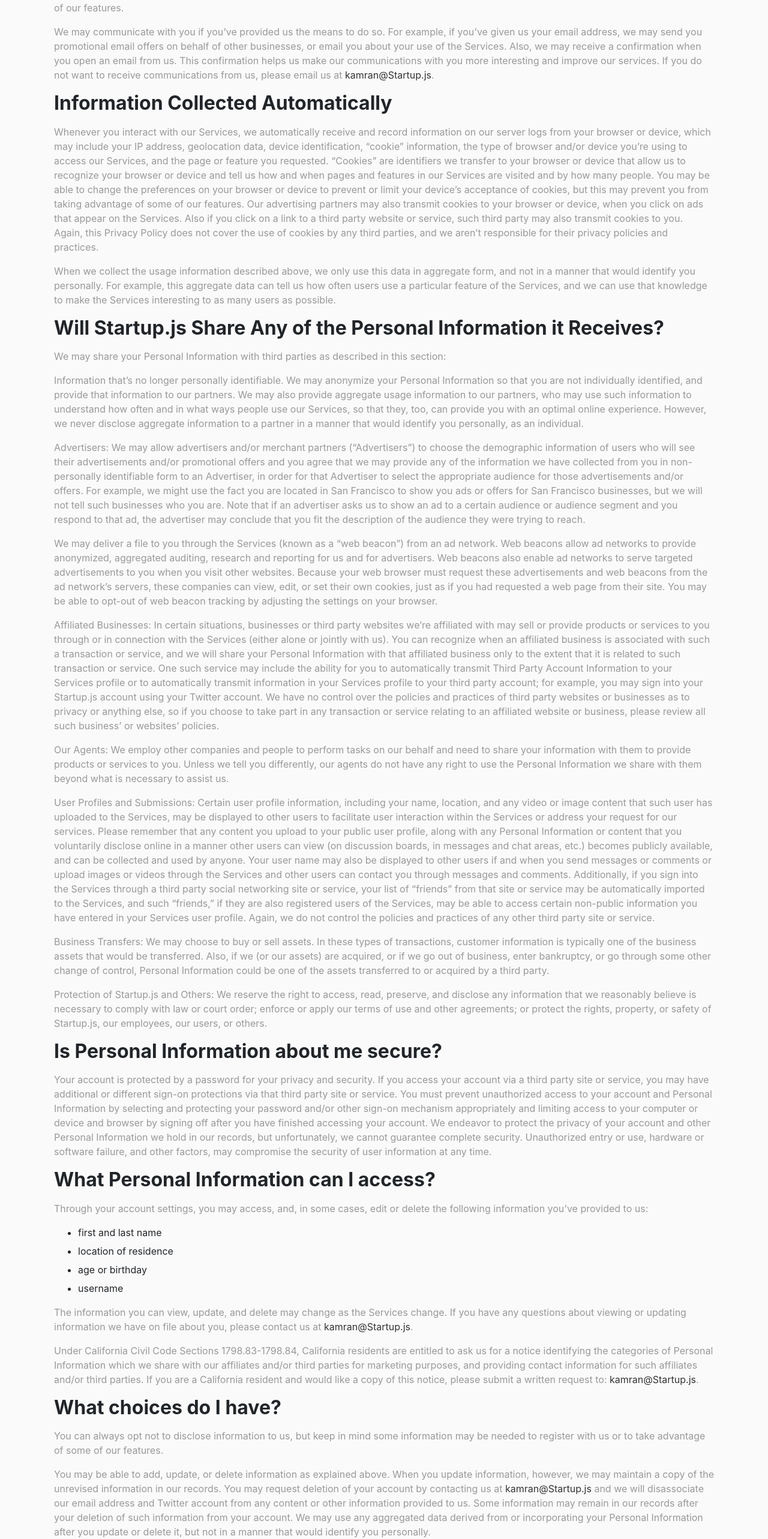
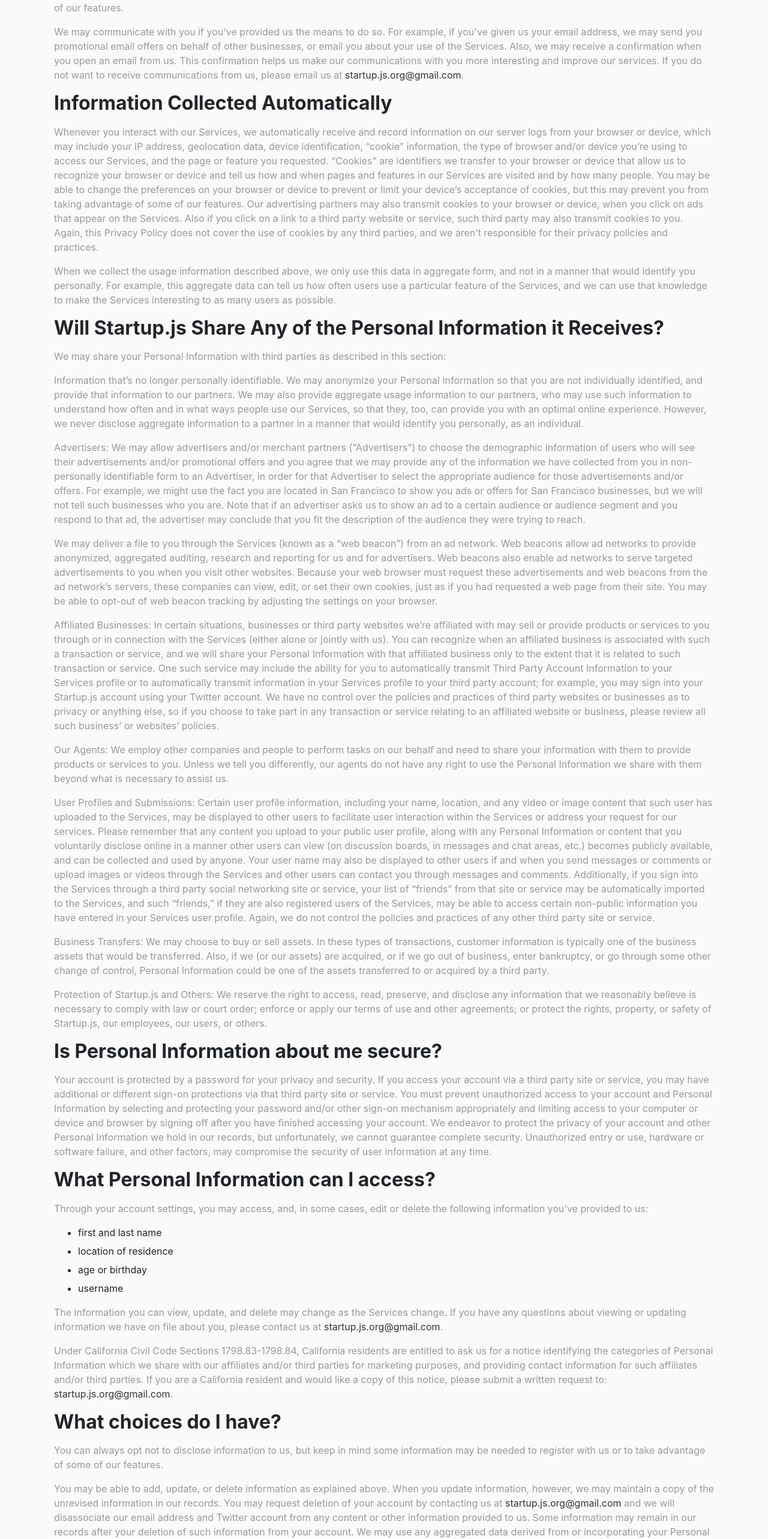
Before and after one commit to startup-js/startup, a Next.js app: page /privacy in a window 1280 px wide. Shown: the part 1127-3693 px from the top of the page at 60% size. Built offline with nearby package versions, Linux system fonts and the light colour scheme; no server answers; a small style sheet from the web is missing.

Commit message:
Update email

```diff
--- a/pages/privacy.js
+++ b/pages/privacy.js
@@ -36,7 +36,7 @@
             other third party sites. If you provide your third-party account credentials to us or otherwise sign in to the Services through a third party site or service, you understand some content and/or information in those accounts (“Third Party Account Information”) may be transmitted into your account with us if you authorize such
             transmissions], and that Third Party Account Information transmitted to our Services is covered by this Privacy Policy. Certain information may be required to register with us or to take advantage of some of our features.</p>
           <p>We may communicate with you if you’ve provided us the means to do so. For example, if you’ve given us your email address, we may send you promotional email offers on behalf of other businesses, or email you about your use of the Services. Also, we may receive a confirmation when you open an email from us. This confirmation
-            helps us make our communications with you more interesting and improve our services. If you do not want to receive communications from us, please email us at <a href="mailto:kamran@Startup.js">kamran@Startup.js</a>.</p>
+            helps us make our communications with you more interesting and improve our services. If you do not want to receive communications from us, please email us at <a href="mailto:startup.js.org@gmail.com">startup.js.org@gmail.com</a>.</p>
 
           <h2>Information Collected Automatically</h2>
           <p>Whenever you interact with our Services, we automatically receive and record information on our server logs from your browser or device, which may include your IP address, geolocation data, device identification, “cookie” information, the type of browser and/or device you’re using to access our Services, and the page or
@@ -90,20 +90,20 @@
             <li>age or birthday</li>
             <li>username</li>
           </ul>
-          <p>The information you can view, update, and delete may change as the Services change. If you have any questions about viewing or updating information we have on file about you, please contact us at <a href="mailto:kamran@Startup.js">kamran@Startup.js</a>.</p>
+          <p>The information you can view, update, and delete may change as the Services change. If you have any questions about viewing or updating information we have on file about you, please contact us at <a href="mailto:startup.js.org@gmail.com">startup.js.org@gmail.com</a>.</p>
           <p>Under California Civil Code Sections 1798.83-1798.84, California residents are entitled to ask us for a notice identifying the categories of Personal Information which we share with our affiliates and/or third parties for marketing purposes, and providing contact information for such affiliates and/or third parties. If you
             are
-            a California resident and would like a copy of this notice, please submit a written request to: <a href="mailto:kamran@Startup.js">kamran@Startup.js</a>.</p>
+            a California resident and would like a copy of this notice, please submit a written request to: <a href="mailto:startup.js.org@gmail.com">startup.js.org@gmail.com</a>.</p>
 
           <h2>What choices do I have?</h2>
           <p>You can always opt not to disclose information to us, but keep in mind some information may be needed to register with us or to take advantage of some of our features.</p>
-          <p>You may be able to add, update, or delete information as explained above. When you update information, however, we may maintain a copy of the unrevised information in our records. You may request deletion of your account by contacting us at <a href="mailto:kamran@Startup.js">kamran@Startup.js</a> and we will disassociate
+          <p>You may be able to add, update, or delete information as explained above. When you update information, however, we may maintain a copy of the unrevised information in our records. You may request deletion of your account by contacting us at <a href="mailto:startup.js.org@gmail.com">startup.js.org@gmail.com</a> and we will disassociate
             our
             email address and Twitter account from any content or other information provided to us. Some information may remain in our records after your deletion of such information from your account. We may use any aggregated data derived from or incorporating your Personal Information after you update or delete it, but not in a manner
             that would identify you personally.</p>
 
           <h2>What if I have questions about this policy?</h2>
-          <p>If you have any questions or concerns regarding our privacy policies, please send us a detailed message to <a href="mailto:kamran@Startup.js">kamran@Startup.js</a>, and we will try to resolve your concerns.</p>
+          <p>If you have any questions or concerns regarding our privacy policies, please send us a detailed message to <a href="mailto:startup.js.org@gmail.com">startup.js.org@gmail.com</a>, and we will try to resolve your concerns.</p>
         </div>
       </div>
       <PageFooter />
--- a/pages/terms.js
+++ b/pages/terms.js
@@ -29,7 +29,7 @@
           <p>The Children’s Online Privacy Protection Act (“COPPA”) requires that online service providers obtain parental consent before they knowingly collect personally identifiable information online from children who are under 13. We do not knowingly collect or solicit personally identifiable information from children under 13. If
             you
             are a child under 13, please do not attempt to register for the Services or send any personal information about yourself to us. If we learn we have collected personal information from a child under 13, we will delete that information as quickly as possible. If you believe that a child under 13 may have provided us personal
-            information, please contact us at <a href="mailto:kamran@Startup.js">kamran@Startup.js.</a></p>
+            information, please contact us at <a href="mailto:startup.js.org@gmail.com">startup.js.org@gmail.com</a></p>
 
           <h4>What are the basics of using Startup.js?</h4>
           <p>You may be required to sign up for an account, and select a password and username. You agree to provide us with accurate, complete, and up-to-date registration information about yourself. You may not select as your username a name that you don’t have the right to use, or another person’s name with the intent to impersonate
@@ -108,7 +108,7 @@
           <p>The Startup.js Services are currently free, but we reserve the right to charge for certain or all Services in the future. We will notify you before any Services you are then using begin carrying a fee, and if you wish to continue using such Services, you must pay all applicable fees for such Services.</p>
 
           <h4>What if I want to stop using Startup.js?</h4>
-          <p>You’re free to do that at any time, by contacting us at <a href="mailto:kamran@Startup.js">kamran@Startup.js</a>; please refer to our Privacy Policy, as well as the licenses above, to understand how we treat information you provide to us after you have stopped using our Services. Startup.js is also free to
+          <p>You’re free to do that at any time, by contacting us at <a href="mailto:startup.js.org@gmail.com">startup.js.org@gmail.com</a>; please refer to our Privacy Policy, as well as the licenses above, to understand how we treat information you provide to us after you have stopped using our Services. Startup.js is also free to
             terminate (or suspend access to) your use of the Services or your account, for any reason in our discretion, including your breach of these Terms. Startup.js has the sole right to decide whether you are in violation of any of the restrictions set forth in these Terms.</p>
           <p>Account termination may result in destruction of any Content associated with your account, so keep that in mind before you decide to terminate your account. We will try to provide advance notice to you prior to our terminating your account so that you are able to retrieve any important User Submissions you may have stored in
             your account (to the extent allowed by law and these Terms), but we may not do so if we determine it would be impractical, illegal, not in the interest of someone’s safety or security, or otherwise harmful to the rights or property of Startup.js.</p>
```
